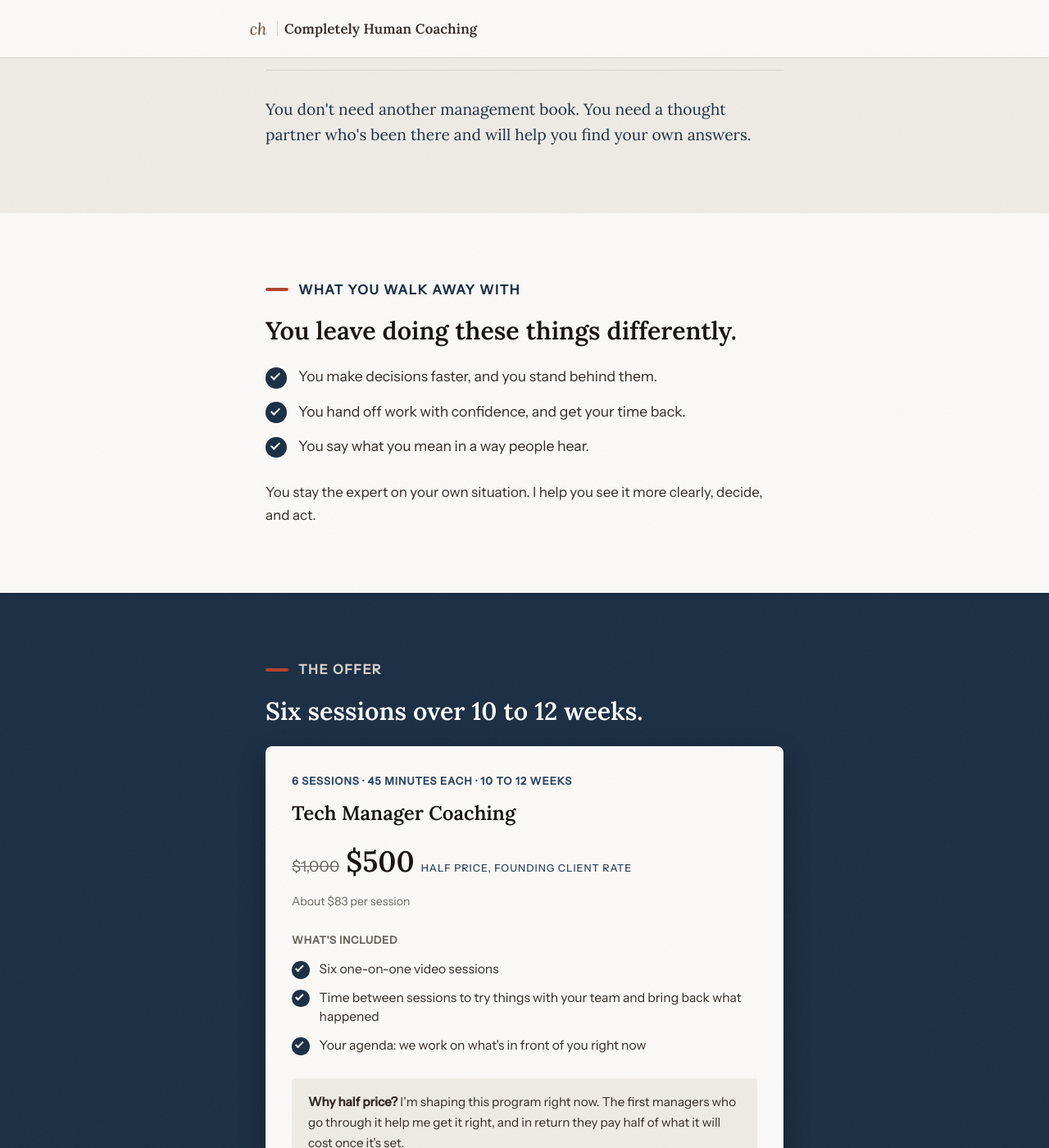
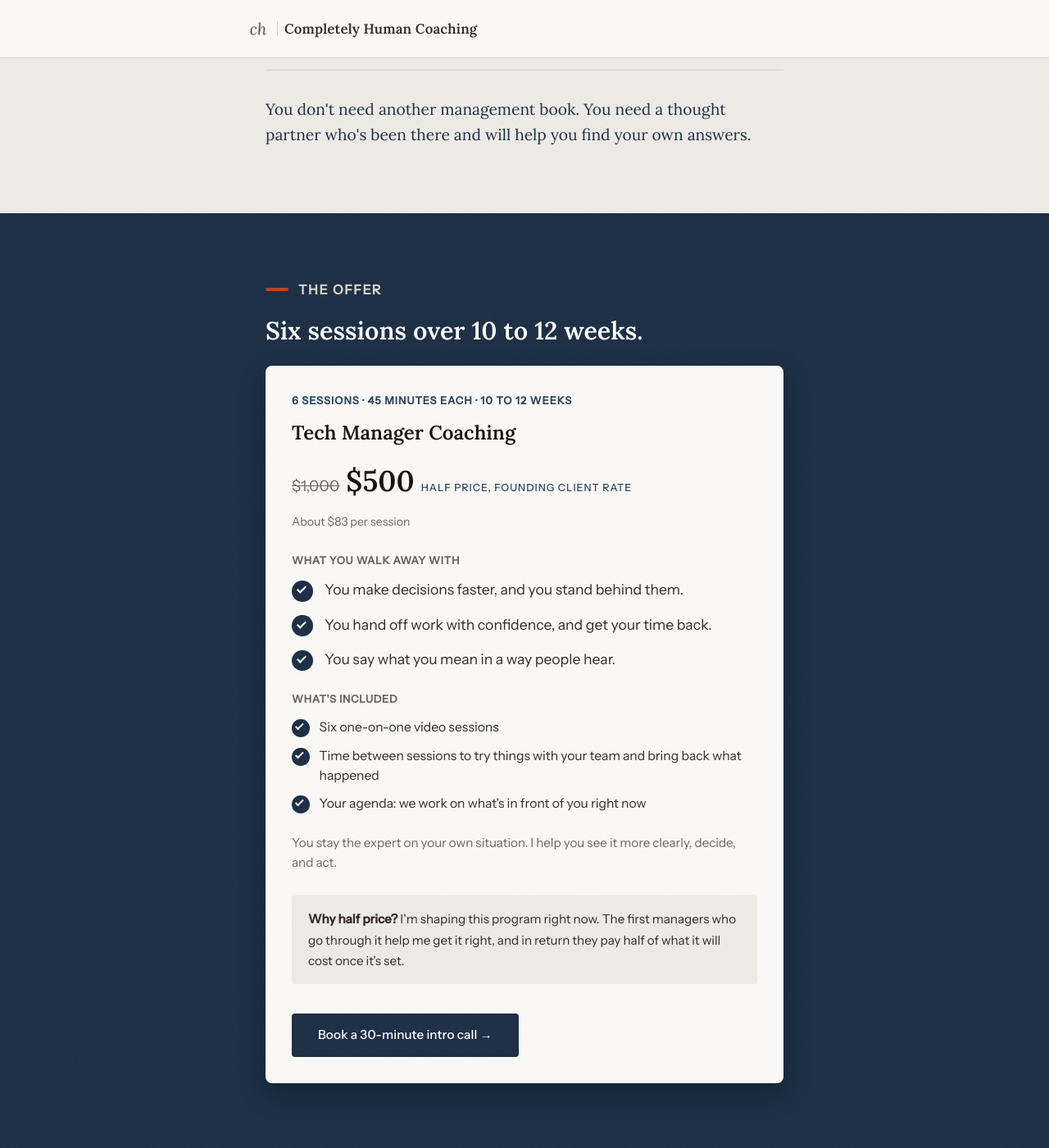
Before and after one commit to dbough/completely-human-coaching-com, a Jekyll site: the page built from tech-managers/index.html, in a window 1280 px wide and 1400 px high, scrolled down 2259 px. Shown: the whole window at 82% size. Built offline with Jekyll 4.4.1, drawn with Linux system fonts in a browser that asks for light colours.

Commit message:
Show outcomes alongside the price in the offer card
Move "What you walk away with" into the offer card and remove the
standalone section, so the benefits appear with the price.

Co-Authored-By: Claude Sonnet 5.5 <noreply@anthropic.com>

```diff
--- a/tech-managers/index.html
+++ b/tech-managers/index.html
@@ -123,27 +123,6 @@ og_image: "https://completelyhumancoaching.com/og-image.png"
 
 
   <!-- ============================================
-       OUTCOMES
-  ============================================ -->
-  <section id="outcomes">
-    <div class="container">
-      <p class="section-label reveal">What you walk away with</p>
-      <h2 class="reveal reveal-delay-1">You leave doing these things differently.</h2>
-
-      <ul class="check-list reveal reveal-delay-2">
-        <li>You make decisions faster, and you stand behind them.</li>
-        <li>You hand off work with confidence, and get your time back.</li>
-        <li>You say what you mean in a way people hear.</li>
-      </ul>
-
-      <p class="reveal reveal-delay-3">
-        You stay the expert on your own situation. I help you see it more clearly, decide, and act.
-      </p>
-    </div>
-  </section>
-
-
-  <!-- ============================================
        THE OFFER
   ============================================ -->
   <section id="offer">
@@ -161,12 +140,23 @@ og_image: "https://completelyhumancoaching.com/og-image.png"
         </div>
         <p class="offering-per-session">About ${{ site.data.pricing.tech_managers.price_per_session }} per session</p>
 
+        <p class="offering-ideal-label">What you walk away with</p>
+        <ul class="check-list">
+          <li>You make decisions faster, and you stand behind them.</li>
+          <li>You hand off work with confidence, and get your time back.</li>
+          <li>You say what you mean in a way people hear.</li>
+        </ul>
+
         <p class="offering-ideal-label">What's included</p>
         <ul class="check-list check-list-compact">
           <li>Six one-on-one video sessions</li>
           <li>Time between sessions to try things with your team and bring back what happened</li>
           <li>Your agenda: we work on what's in front of you right now</li>
         </ul>
+
+        <p class="offer-note">
+          You stay the expert on your own situation. I help you see it more clearly, decide, and act.
+        </p>
 
         <p class="offer-why">
           <strong>Why half price?</strong> I'm shaping this program right now. The first managers
--- a/tech-managers/style.css
+++ b/tech-managers/style.css
@@ -303,16 +303,8 @@ section h2 {
 }
 
 /* ============================================
-   OUTCOMES + CHECK LISTS
+   CHECK LISTS
 ============================================ */
-#outcomes {
-  background-color: var(--cream);
-}
-
-#outcomes > .container > p:last-child {
-  margin-top: 1.75rem;
-}
-
 .check-list {
   list-style: none;
   display: flex;
@@ -433,6 +425,13 @@ section h2 {
   color: var(--muted);
   margin-top: 1.5rem;
   margin-bottom: 0.75rem;
+}
+
+.offer-note {
+  margin-top: 1.5rem;
+  font-size: 0.95rem;
+  color: var(--muted);
+  line-height: 1.6;
 }
 
 .offer-why {
```
